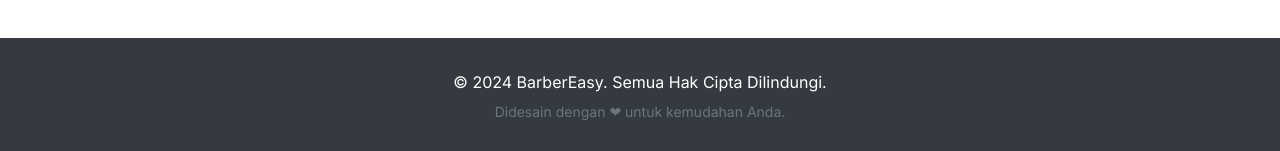
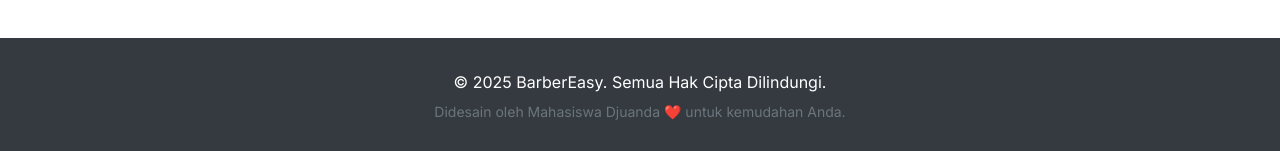
Before and after one commit to XillzyProject/BarberEasy, a plain HTML site: page index.html in a window 1280 px wide. Shown: the part 3515-3666 px from the top of the page. Drawn offline with nearby package versions, Linux system fonts and the light colour scheme.

Commit message:
Update index.html

```diff
--- a/index.html
+++ b/index.html
@@ -306,8 +306,8 @@
     <!-- Footer -->
     <footer class="bg-barber-gray-dark text-white py-8">
         <div class="container mx-auto px-6 text-center">
-            <p>&copy; 2024 BarberEasy. Semua Hak Cipta Dilindungi.</p>
-            <p class="text-sm text-barber-gray-medium mt-2">Didesain dengan ❤ untuk kemudahan Anda.</p>
+            <p>&copy; 2025 BarberEasy. Semua Hak Cipta Dilindungi.</p>
+            <p class="text-sm text-barber-gray-medium mt-2">Didesain oleh Mahasiswa Djuanda ❤️ untuk kemudahan Anda.</p>
         </div>
     </footer>
 
```
